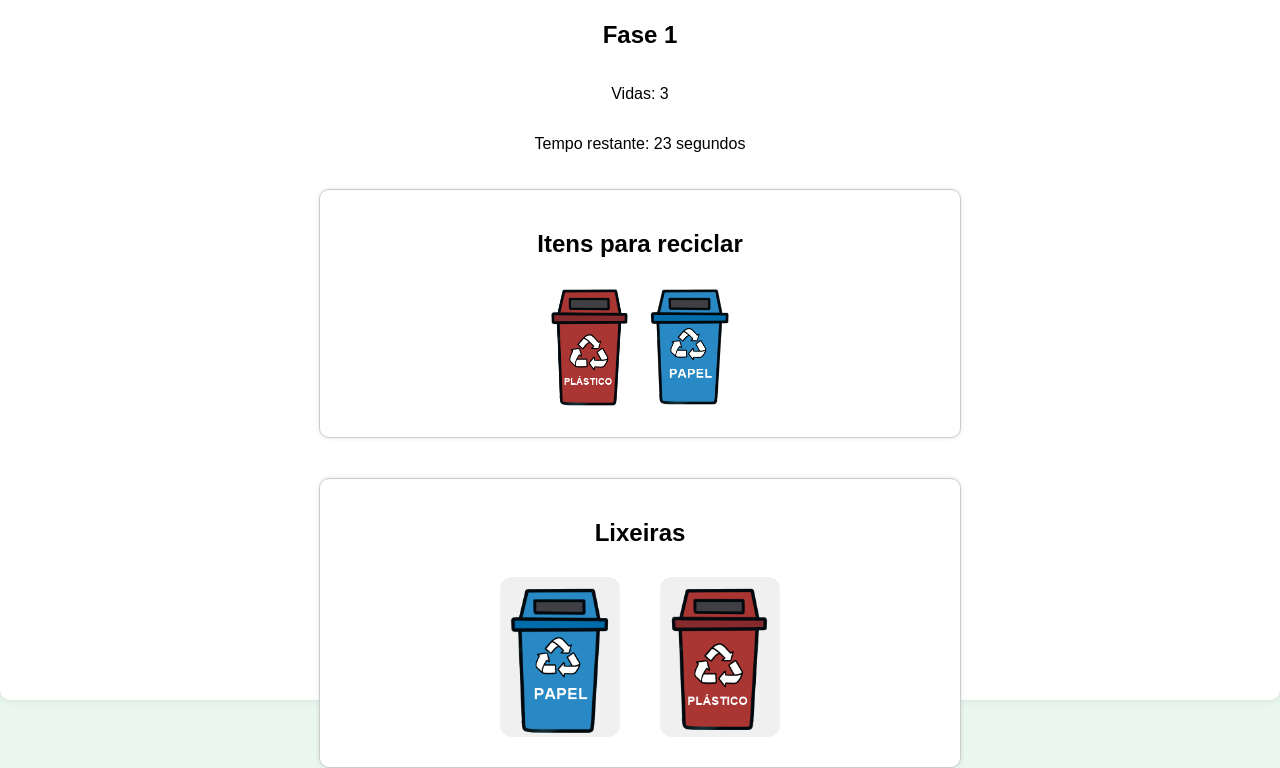
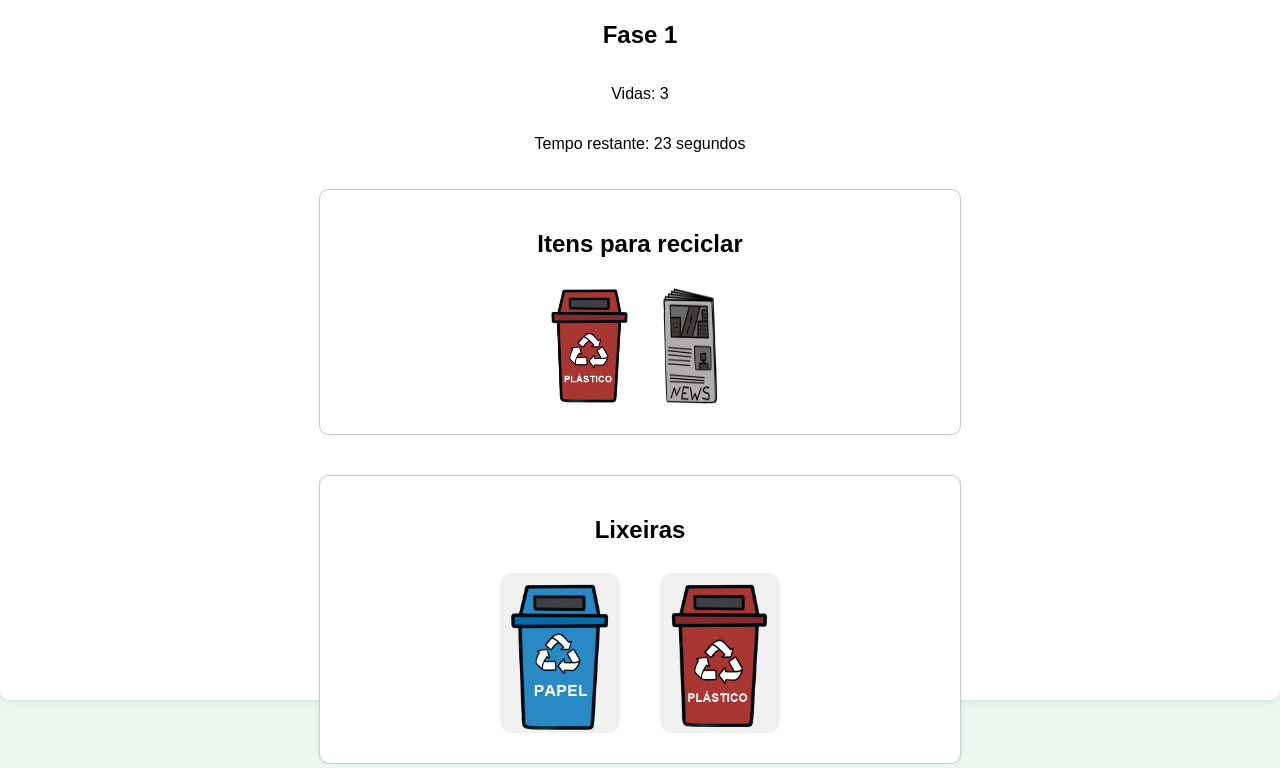
Before and after one commit to Glbdias/Recicle-e-Ganhe, a plain HTML site: page pages/game.html in a window 1280 px wide. Shown: the part 100-868 px from the top of the page. Drawn offline with Linux system fonts and the light colour scheme; files whose address does not match are found by name.

Commit message:
Inserido novos icons para reciclar.

```diff
--- a/pages/game.html
+++ b/pages/game.html
@@ -117,7 +117,7 @@
       {
         itens: {
           "plastico": ['plastico'],
-          "papel": ["papel"]
+          "papel": ["papel", "papel1"]
         },
         lixeiras: {
           "papel": "azul",
@@ -126,9 +126,9 @@
       },
       {
         itens: {
-          "plastico": ["teclas"],
-          "papel": ["caderno"],
-          "vidro": ["caneca"]
+          "plastico": ["teclas", "plastico1"],
+          "papel": ["caderno", "papel1", "papel2"],
+          "vidro": ["vidro1", "vidro2"]
         },
         lixeiras: {
           "papel": "azul",
@@ -138,10 +138,10 @@
       },
       {
         itens: {
-          "papel": ["caixa-papelao"],
-          "plastico": ["plastico3"],
-          "vidro": ["vidro3"],
-          "metal": ["metal1"]
+          "papel": ["caixa-papelao", "papel2"],
+          "plastico": ["plastico2", "plastico1"],
+          "vidro": ["vidro1", "vidro2"],
+          "metal": ["metal1", "metal2", "metal3", "metal5"]
         },
         lixeiras: {
           "papel": "azul",
@@ -152,8 +152,8 @@
       },
       {
         itens: {
-          "organico": ["banana", "resto_comida"],
-          "papel": ["papel6"],
+          "organico": ["organico1"],
+          "papel": ["papel2", "papel1"],
           "metal": ["metal2"]
         },
         lixeiras: {
@@ -165,8 +165,8 @@
       {
         itens: {
           "eletronico": ["celular", "controle"],
-          "vidro": ["vidro4"],
-          "plastico": ["plastico4"]
+          "vidro": ["vidro1", "vidro2"],
+          "plastico": ["plastico2"]
         },
         lixeiras: {
           "eletronico": "cinza",
```
Also changed, not shown: assets/images/metal1.png (added), assets/images/metal2.png (added), assets/images/metal3.png (added), assets/images/metal5.png (added), assets/images/organico1.png (added), assets/images/papel1.png (added), assets/images/papel2.png (added), assets/images/plastico1.png (added), assets/images/plastico2.png (added), assets/images/vidro1.png (added), assets/images/vidro2.png (added).
